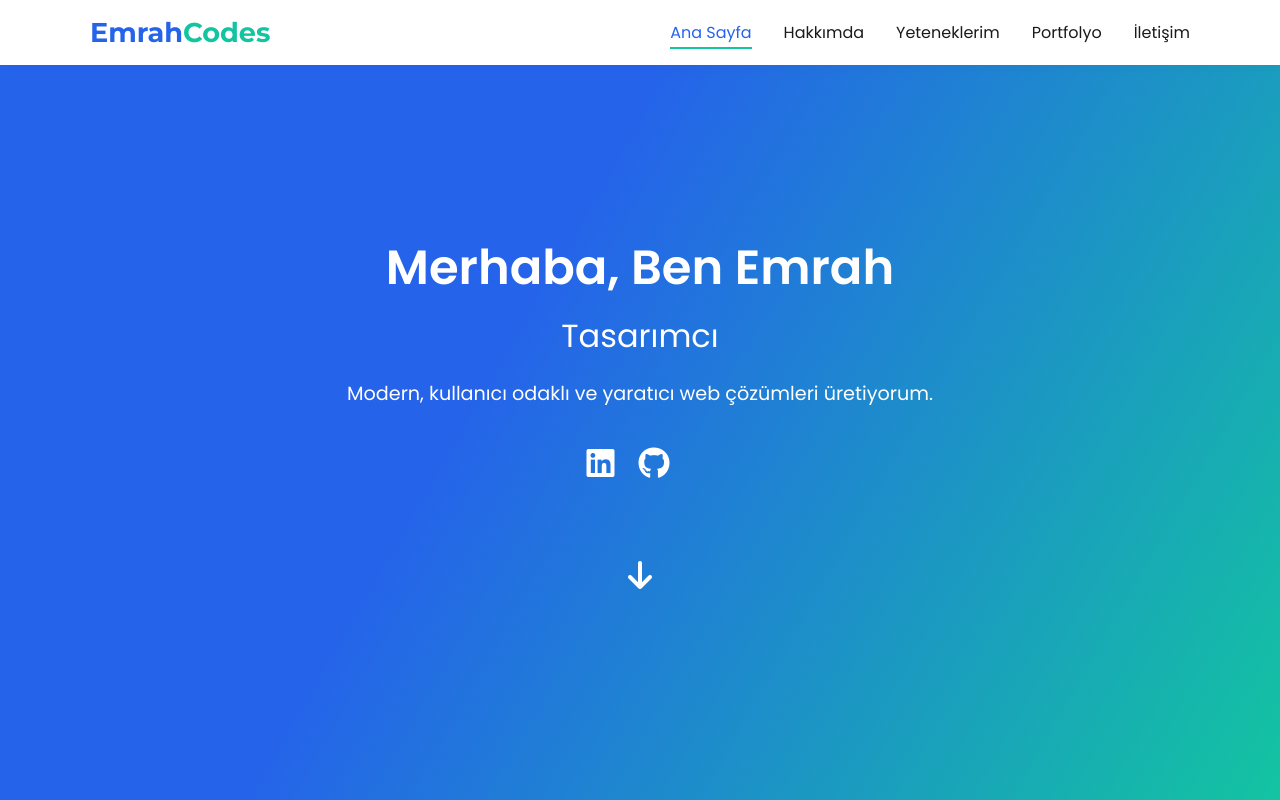
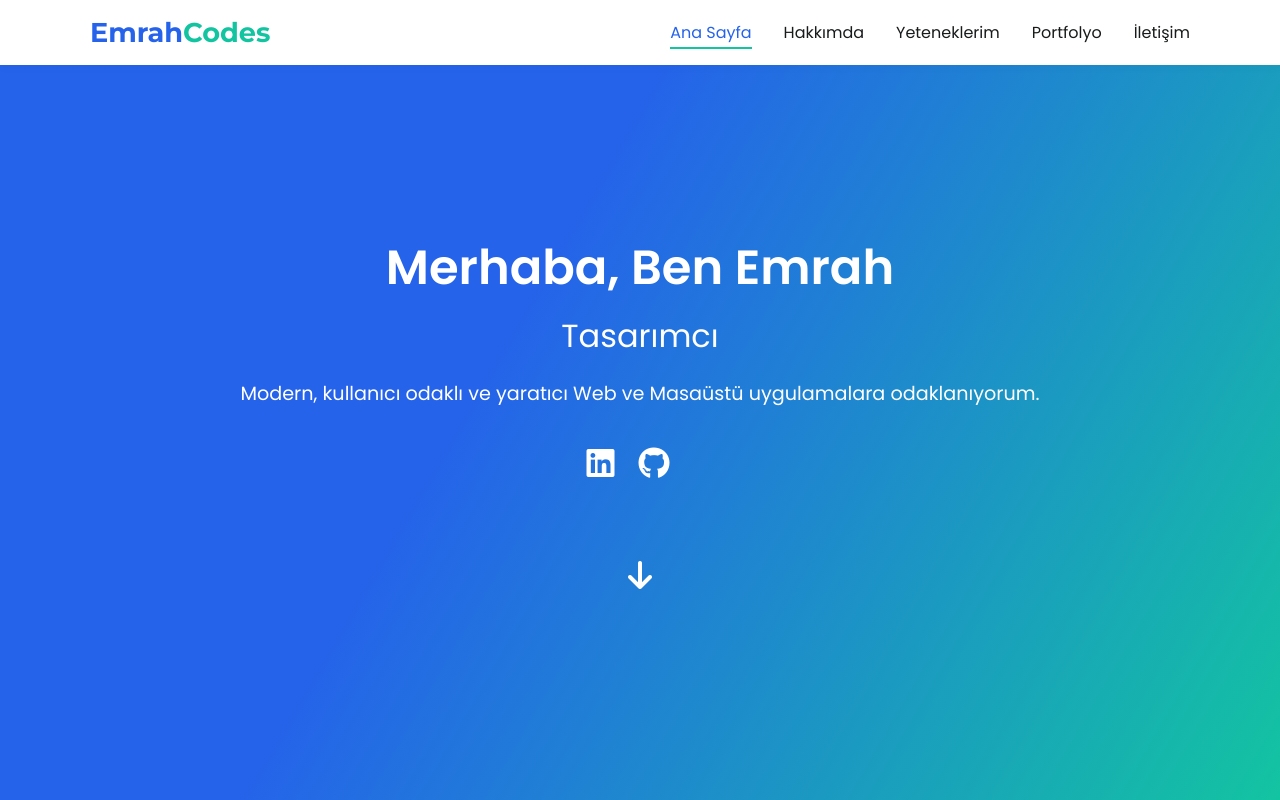
Before and after one commit to Emr4ahCodes/Emr4ahCodes.github.io, a plain HTML site: page index4.html in a window 1280 px wide. Shown: the top 800 px of the page. Drawn offline with Linux system fonts and the light colour scheme; some icons are missing.

Commit message:
Update index4.html

```diff
--- a/index4.html
+++ b/index4.html
@@ -295,7 +295,7 @@
     <div class="container hero-content">
       <h1>Merhaba, Ben <span class="accent">Emrah</span></h1>
       <h2><span id="typing"></span></h2>
-      <p>Modern, kullanıcı odaklı ve yaratıcı web çözümleri üretiyorum.</p>
+      <p>Modern, kullanıcı odaklı ve yaratıcı Web ve Masaüstü uygulamalara odaklanıyorum.</p>
       <div class="social-links">
         <a href="https://tr.linkedin.com/in/emrah-düşünsel-090562261/" target="_blank"><i class="fab fa-linkedin"></i></a>
         <a href="https://github.com/Emr4ahCodes" target="_blank"><i class="fab fa-github"></i></a>
```
